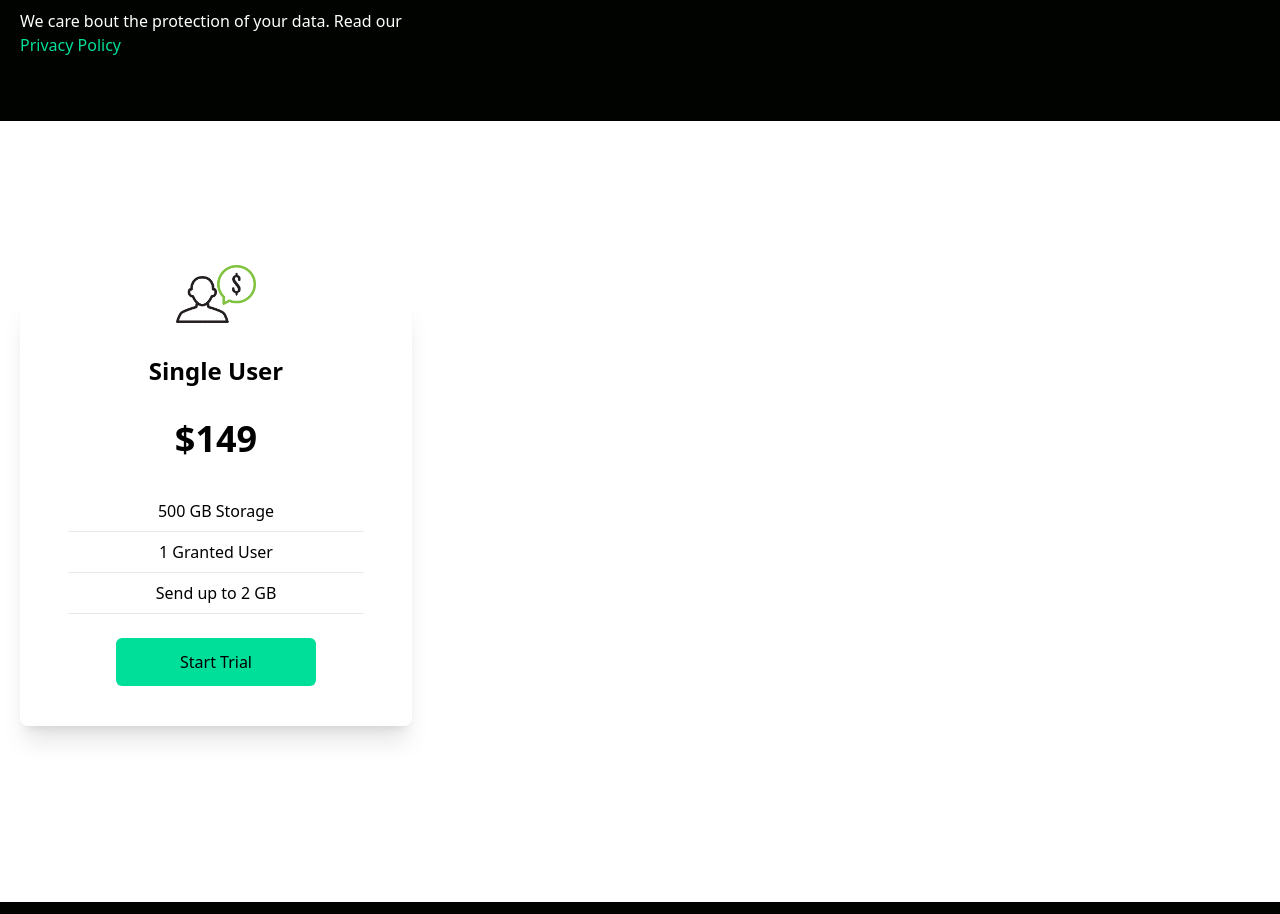
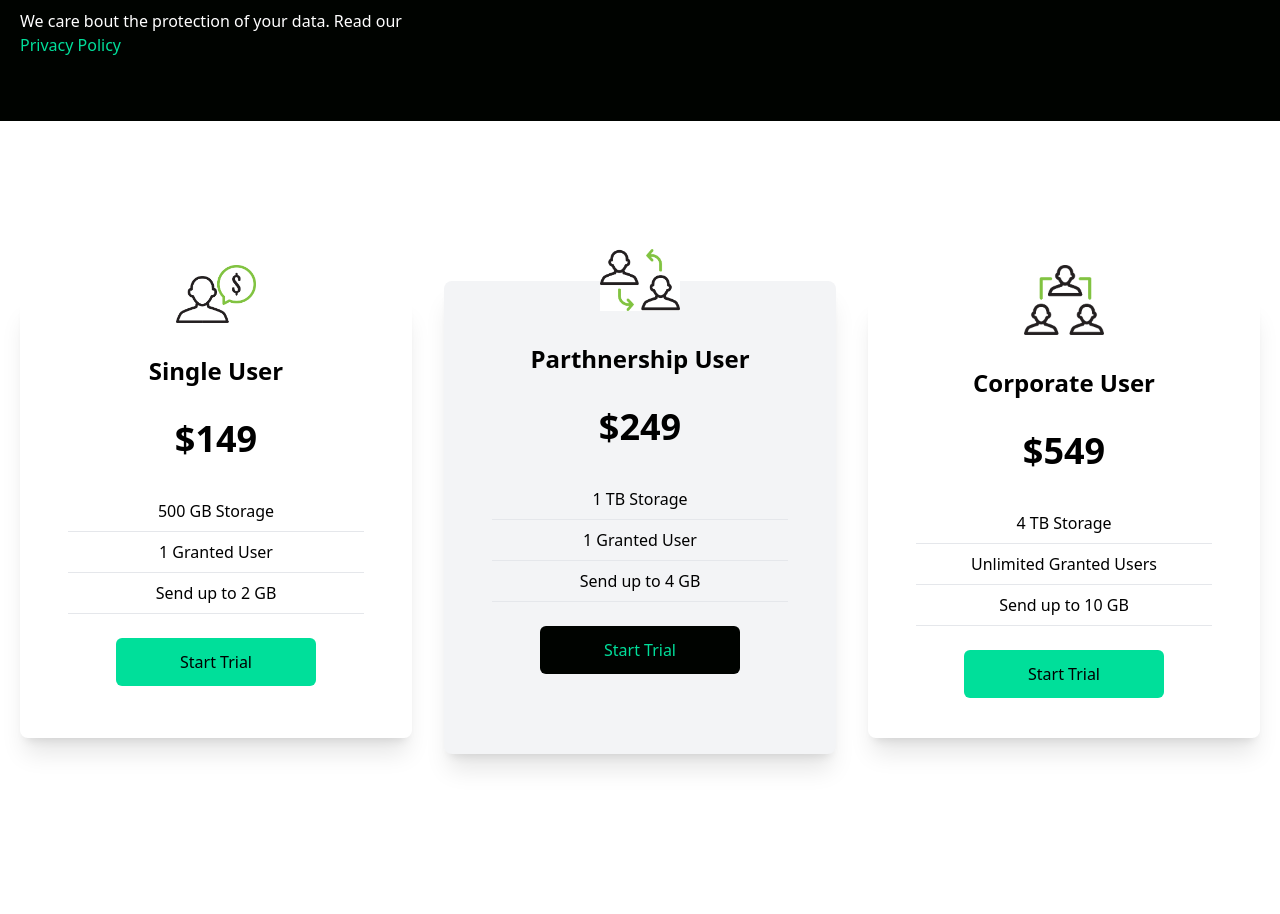
Before and after one commit to misharexviashvili/analyticsproject, a React (Create React App) app: page / in a window 1280 px wide. Shown: the part 1560-2474 px from the top of the page. Built offline with nearby package versions, Linux system fonts and the light colour scheme.

Commit message:
Cards section

```diff
--- a/src/components/Card.jsx
+++ b/src/components/Card.jsx
@@ -1,27 +1,38 @@
 import React from "react";
-import Single from "../assets/single.png";
-export const Card = () => {
+
+export const Card = ({
+  src,
+  users,
+  price,
+  storage,
+  granted,
+  upload,
+  style,
+  middleCardStyle,
+  middleCardImageStyle,
+}) => {
   return (
-    <div className="w-full py-[10rem] px-4 bg-white">
-      <div className="max-w-[1240px] mx-auto grid md:grid-cols-3 gap-8">
-        <div className="w-full shadow-xl flex flex-col p-4 my-4 rounded-lg hover:scale-105 duration-300">
+    <div
+      className={`w-full shadow-xl flex flex-col p-4 my-4 rounded-lg hover:scale-105 duration-300 ${middleCardStyle}`}
+    >
       <img
-            className="w-20 mx-auto mt-[-3rem] bg-white"
-            src={Single}
+        className={`w-20 mx-auto mt-[-3rem] bg-white ${middleCardImageStyle}`}
+        src={src}
         alt="/"
       />
-          <h2 className="text-2xl font-bold text-center py-8">Single User</h2>
-          <p className="text-center text-4xl font-bold">$149</p>
+      <h2 className="text-2xl font-bold text-center py-8">{users}</h2>
+      <p className="text-center text-4xl font-bold">{price}</p>
       <div className="text-center font-medium">
-            <p className="py-2 border-b mx-8 mt-8">500 GB Storage</p>
-            <p className="py-2 border-b mx-8">1 Granted User</p>
-            <p className="py-2 border-b mx-8">Send up to 2 GB</p>
+        <p className="py-2 border-b mx-8 mt-8">{storage}</p>
+        <p className="py-2 border-b mx-8">{granted}</p>
+        <p className="py-2 border-b mx-8">{upload}</p>
       </div>
-          <button className="bg-[#00df9a] w-[200px] rounded-md font-medium my-6 mx-auto px-6 py-3">
+      <button
+        className="bg-[#00df9a] w-[200px] rounded-md font-medium my-6 mx-auto px-6 py-3"
+        style={style}
+      >
         Start Trial
       </button>
     </div>
-      </div>
-    </div>
   );
 };
--- a/src/components/Cards.jsx
+++ b/src/components/Cards.jsx
@@ -1,29 +1,36 @@
-import React from "react";
-import Single from "../assets/single.png";
 import { Card } from "./Card";
 export const Cards = () => {
   return (
-    // <div className="w-full py-[10rem] px-4 bg-white">
-    //   <div className="max-w-[1240px] mx-auto grid md:grid-cols-3 gap-8">
-    //     <div className="w-full shadow-xl flex flex-col p-4 my-4 rounded-lg hover:scale-105 duration-300">
-    //       <img
-    //         className="w-20 mx-auto mt-[-3rem] bg-white"
-    //         src={Single}
-    //         alt="/"
-    //       />
-    //       <h2 className="text-2xl font-bold text-center py-8">Single User</h2>
-    //       <p className="text-center text-4xl font-bold">$149</p>
-    //       <div className="text-center font-medium">
-    //         <p className="py-2 border-b mx-8 mt-8">500 GB Storage</p>
-    //         <p className="py-2 border-b mx-8">1 Granted User</p>
-    //         <p className="py-2 border-b mx-8">Send up to 2 GB</p>
-    //       </div>
-    //       <button className="bg-[#00df9a] w-[200px] rounded-md font-medium my-6 mx-auto px-6 py-3">
-    //         Start Trial
-    //       </button>
-    //     </div>
-    //   </div>
-    // </div>
-    <Card/>
+    <div className="w-full py-[10rem] px-4 bg-white">
+      <div className="max-w-[1240px] mx-auto grid md:grid-cols-3 gap-8">
+        <Card
+          src={require("../assets/single.png")}
+          users="Single User"
+          price="$149"
+          storage="500 GB Storage"
+          granted="1 Granted User"
+          upload="Send up to 2 GB"
+        />
+        <Card
+          src={require("../assets/double.png")}
+          users="Parthnership User"
+          price="$249"
+          storage="1 TB Storage"
+          granted="1 Granted User"
+          upload="Send up to 4 GB"
+          style={{ backgroundColor: "#000300", color: "#00df9a" }}
+          middleCardStyle="md:my-0 my-8 bg-gray-100"
+          middleCardImageStyle='bg-transparent'
+        />
+        <Card
+          src={require("../assets/triple.png")}
+          users="Corporate User"
+          price="$549"
+          storage="4 TB Storage"
+          granted="Unlimited Granted Users"
+          upload="Send up to 10 GB"
+        />
+      </div>
+    </div>
   );
 };
```
Lines whose indentation alone changed are shown as unchanged.
